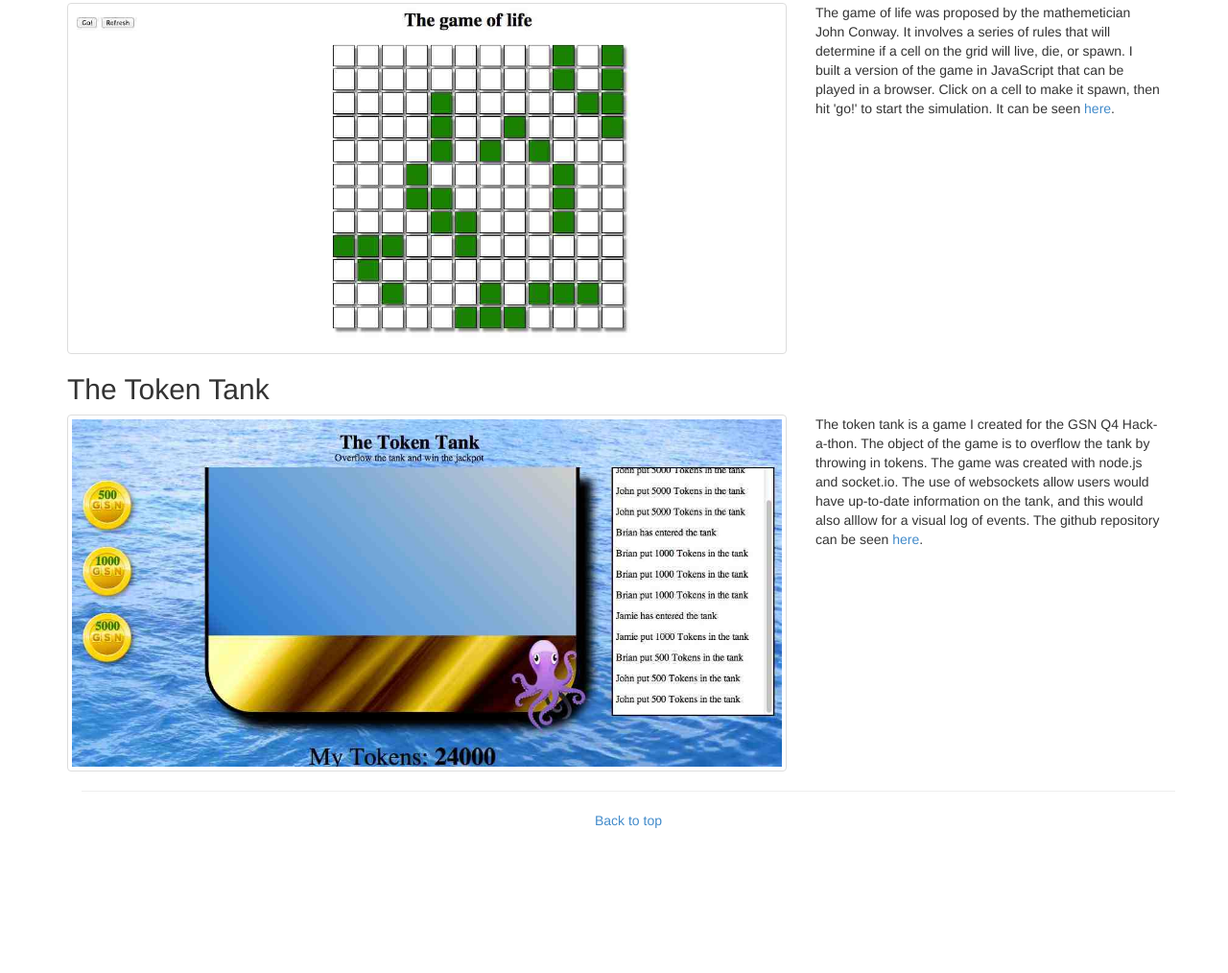
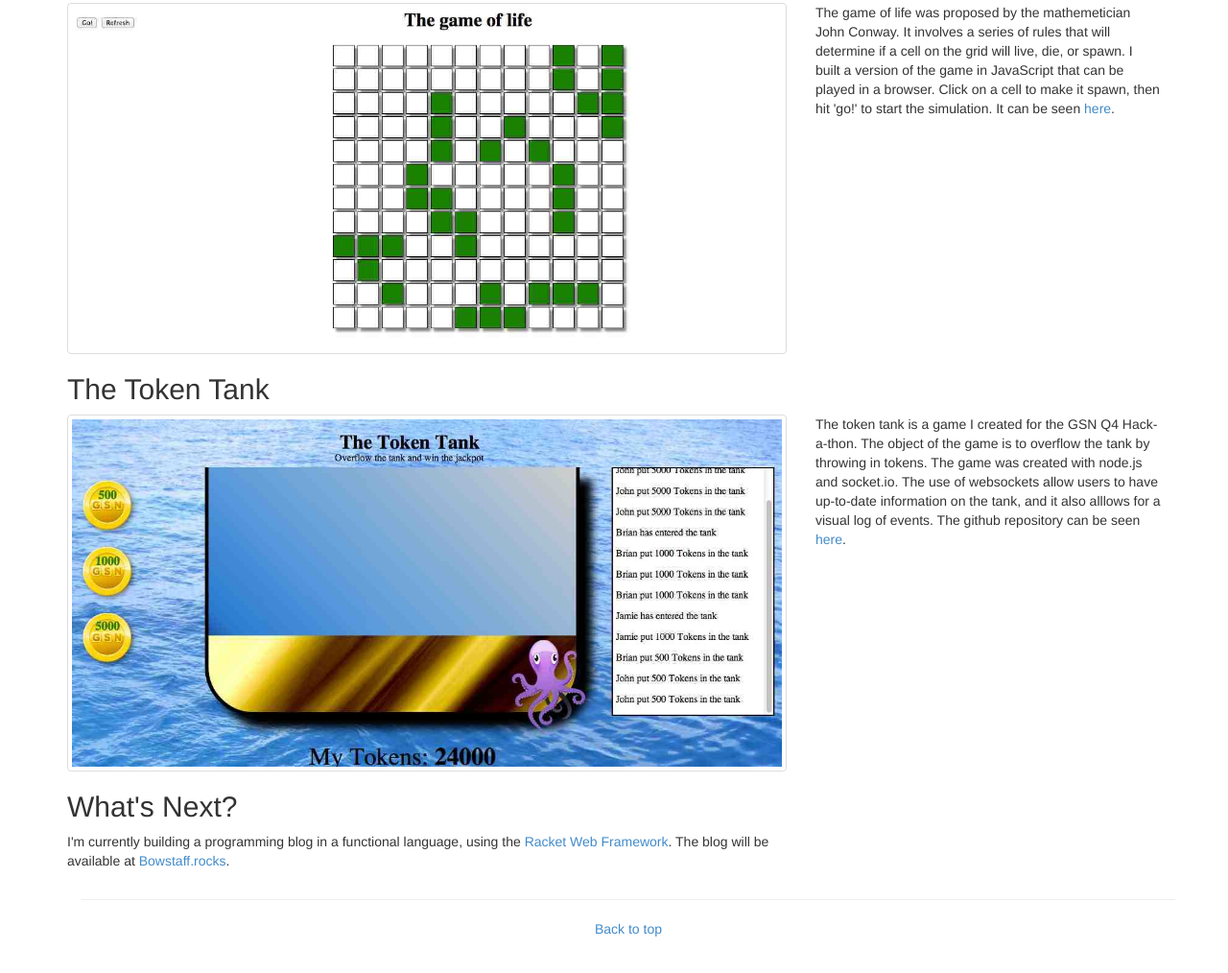
Before and after one commit to kohlerjp/kohlerjp.github.io, a plain HTML site: page projects.html in a window 1280 px wide. Shown: the part 2969-3983 px from the top of the page at 96% size. Before the commit the page ends 3884 px from the top, so only its background shows below. Drawn offline with nearby package versions, Linux system fonts and the light colour scheme.

Commit message:
Added 'What's Next?' section to projects page

```diff
--- a/projects.html
+++ b/projects.html
@@ -152,16 +152,22 @@
             <div class="col-md-8">
               <a href="http://tokentank.herokuapp.com"><img src="assets/images/tokentank.jpg" alt="..." class="img-thumbnail"> </a>
             </div>
-            <span class="col-md-4">The token tank is a game I created for the GSN Q4 Hack-a-thon. The object of the game is to overflow the tank by throwing in tokens. The game was created with node.js and socket.io. The use of websockets allow users would have up-to-date information on the tank, and this would also alllow for a visual log of events. The github repository can be seen <a href="https://github.com/kohlerjp/tokenTank"> here</a>.</span>
+            <span class="col-md-4">The token tank is a game I created for the GSN Q4 Hack-a-thon. The object of the game is to overflow the tank by throwing in tokens. The game was created with node.js and socket.io. The use of websockets allow users to have up-to-date information on the tank, and it also alllows for a visual log of events. The github repository can be seen <a href="https://github.com/kohlerjp/tokenTank"> here</a>.</span>
           </div>
 
+          <div class="row">
+            <div class="col-md-8">
+                <h2>What's Next?</h2>
+    <p>I'm currently building a programming blog in a functional language, using the <a href="http://docs.racket-lang.org/web-server/">Racket Web Framework</a>. The blog will be available at <a href="http://bowstaff.rocks">Bowstaff.rocks</a>.</p>
+          </div>
+
+    </div>
 
           <div class="container">
             <hr/>
             <p class="text-center"><a href="">Back to top</a></p>
           </div>
 
-    </div>
 </body>
 </html>
 <script>
```
